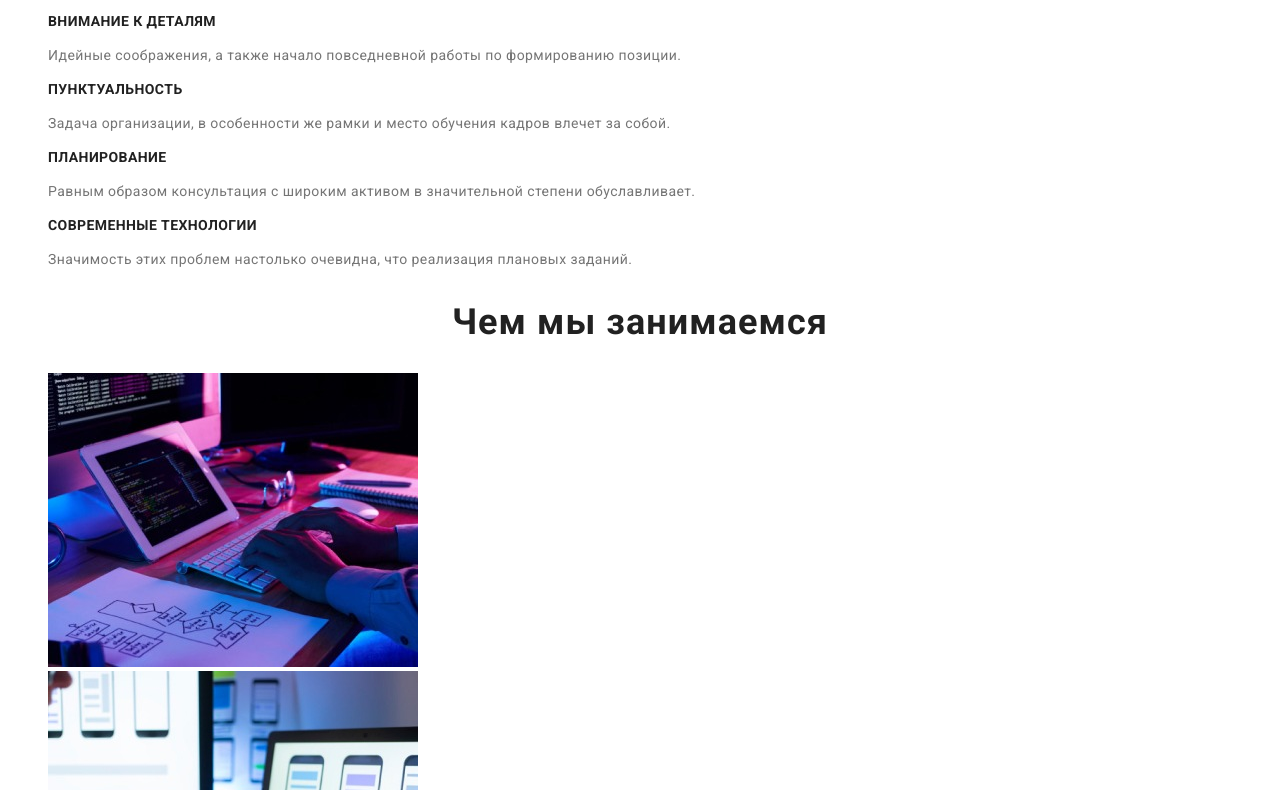
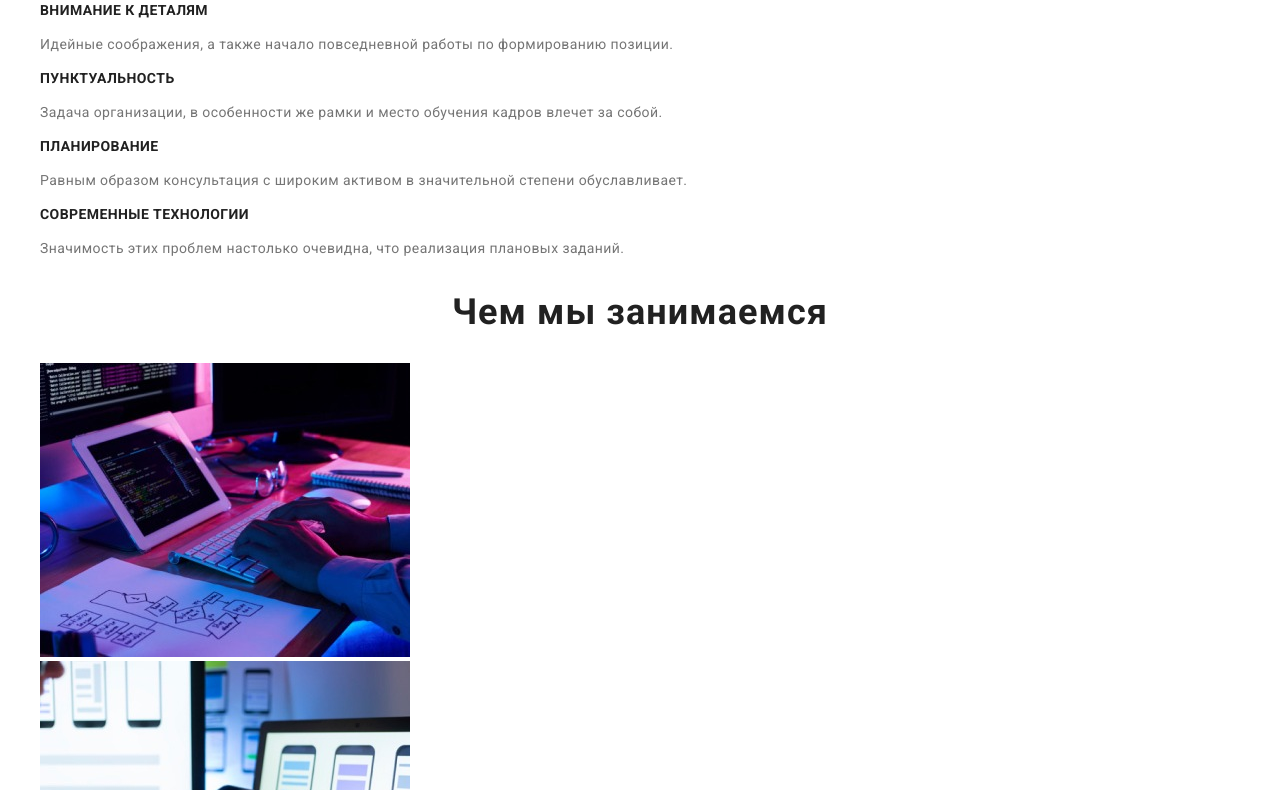
Before and after one commit to mku777/goit-markup-hw-03, a plain HTML site: page index.html in a window 1280 px wide. Shown: the part 411-1201 px from the top of the page. Drawn offline with nearby package versions, Linux system fonts and the light colour scheme.

Commit message:
Update index.html

```diff
--- a/index.html
+++ b/index.html
@@ -11,6 +11,7 @@
       href="https://fonts.googleapis.com/css2?family=Raleway:wght@700&family=Roboto:wght@400;500;700;900&display=swap"
       rel="stylesheet"
     />
+    <link rel="stylesheet" href="https://cdnjs.cloudflare.com/ajax/libs/modern-normalize/1.1.0/modern-normalize.min.css">
     <link rel="stylesheet" href="./css/styles.css" />
   </head>
 
```
